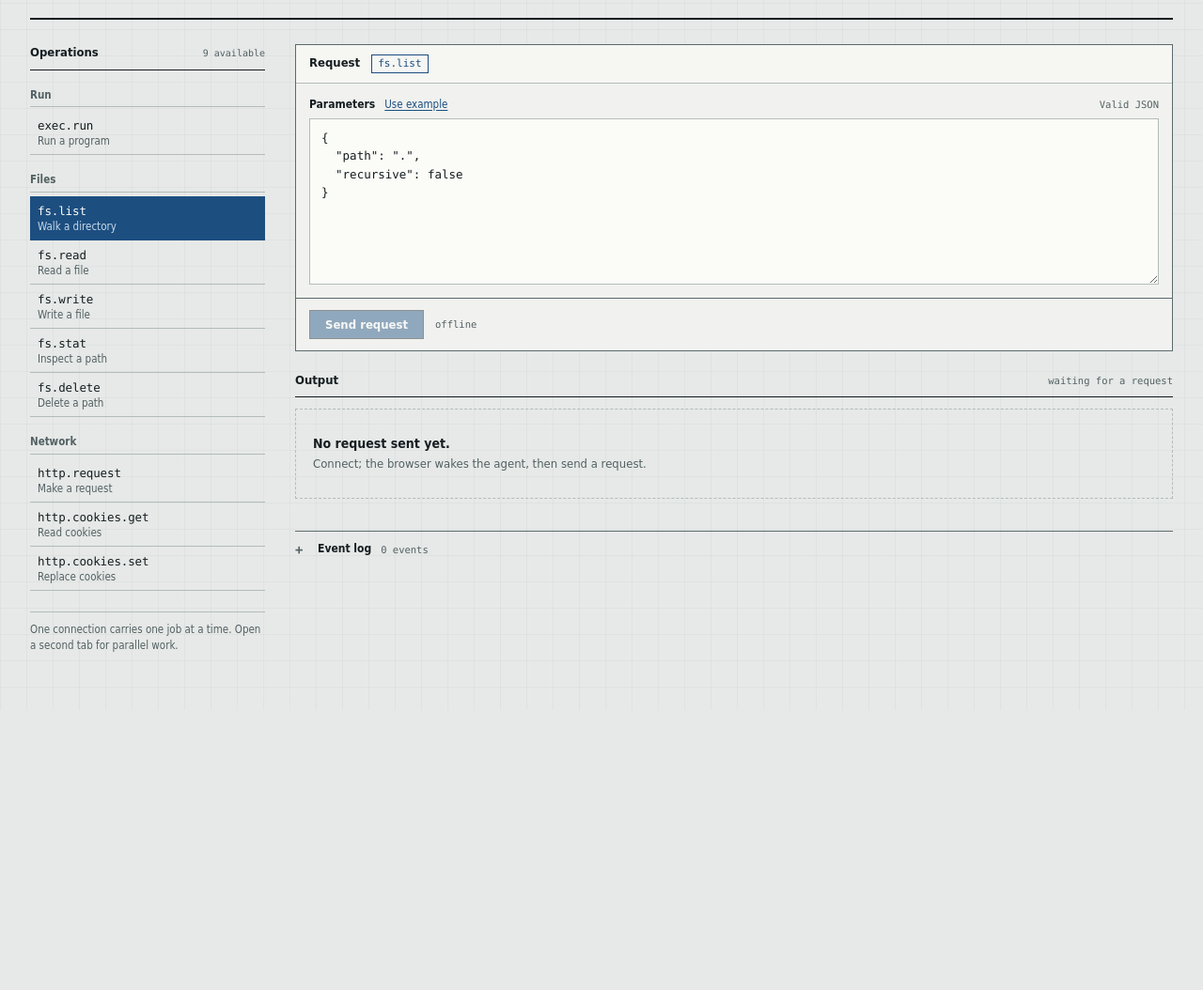
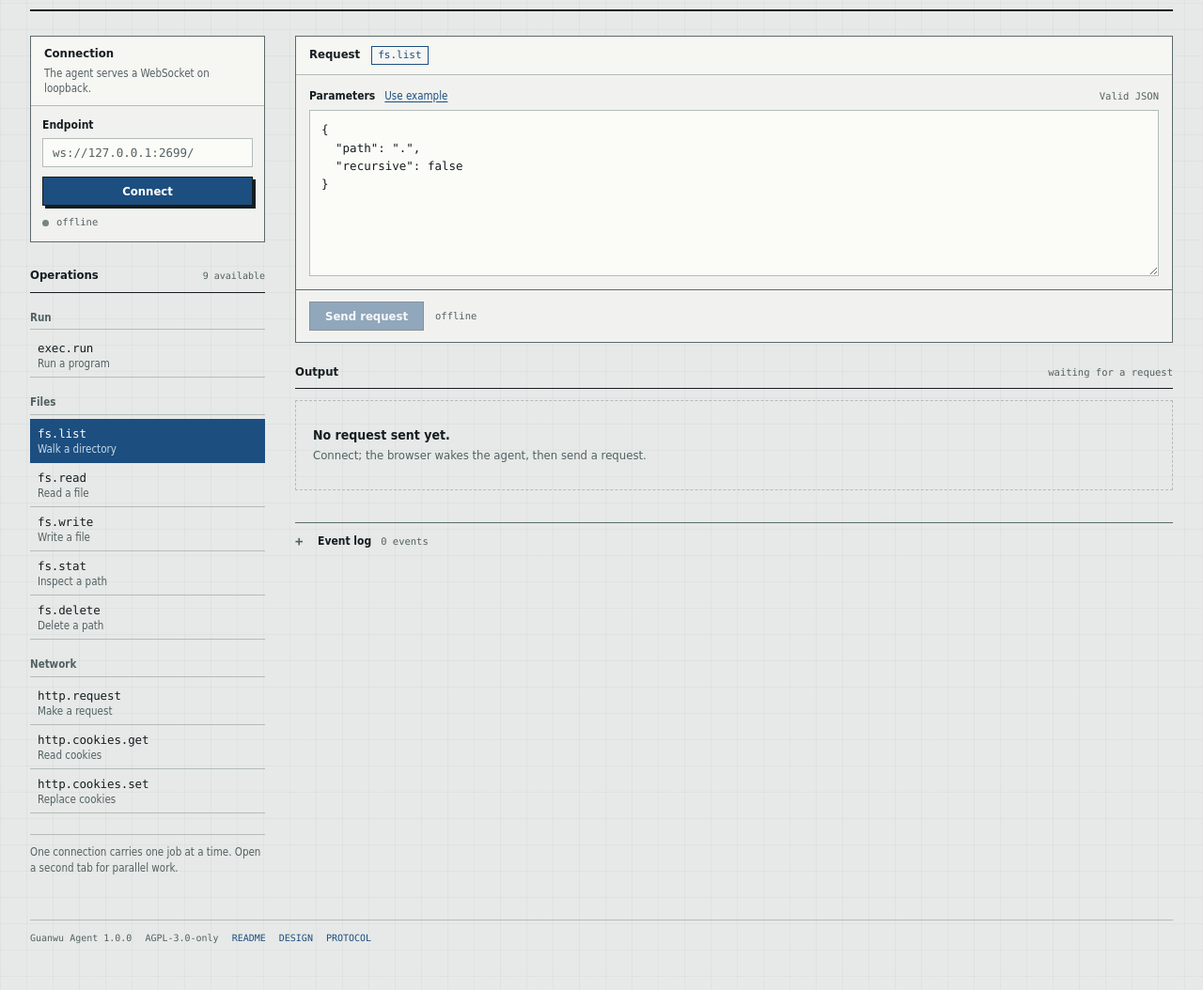
Before and after one commit to guanwu/guanwu-agent, a website: page docs/index.html in a window 1280 px wide. Shown: the part 137-1191 px from the top of the page at 94% size. Before the commit the page ends 893 px from the top, so only its background shows below. Drawn offline with Linux system fonts and the light colour scheme.

Commit message:
Put connection controls above operations in the console
The console now opens with a Connection panel in the rail, matching the Eport console layout: endpoint, Connect, and status sit above the operation list. A footer links the README, DESIGN, and PROTOCOL documents.

```diff
--- a/docs/index.html
+++ b/docs/index.html
@@ -299,9 +299,107 @@
       padding-top: 26px;
     }
 
+    .rail {
+      min-width: 0;
+    }
+
+    .connection {
+      border: 1px solid var(--line-strong);
+      background: var(--panel);
+    }
+
+    .section-head {
+      display: block;
+      padding: 9px 14px;
+      border-bottom: 1px solid var(--line);
+      background: rgba(251, 251, 247, 0.6);
+    }
+
+    .section-head h2 {
+      margin: 0;
+      font-size: 13px;
+      font-weight: 600;
+    }
+
+    .section-note {
+      display: block;
+      margin-top: 3px;
+      color: var(--muted);
+      font-size: 11.5px;
+    }
+
+    .connection-body {
+      display: grid;
+      grid-template-columns: minmax(0, 1fr);
+      gap: 10px;
+      padding: 12px;
+    }
+
+    .endpoint-field {
+      min-width: 0;
+    }
+
+    .connection-action {
+      width: 100%;
+      min-width: 0;
+    }
+
+    .field-label {
+      display: block;
+      margin-bottom: 5px;
+      color: var(--ink);
+      font-size: 12px;
+      font-weight: 600;
+    }
+
+    input[type="text"] {
+      display: block;
+      width: 100%;
+      padding: 7px 10px;
+      border: 1px solid var(--line);
+      border-radius: 0;
+      background: var(--panel-bright);
+      color: var(--ink);
+      font-family: var(--font-mono);
+      font-size: 12.5px;
+    }
+
+    input[type="text"]:focus-visible {
+      outline: 2px solid var(--blue);
+      outline-offset: -1px;
+    }
+
+    input[type="text"][readonly] {
+      color: var(--muted);
+    }
+
+    .connection-meta {
+      display: flex;
+      align-items: center;
+      gap: 8px;
+      flex-wrap: wrap;
+      color: var(--muted);
+      font-family: var(--font-mono);
+      font-size: 10.5px;
+    }
+
+    .status-dot {
+      width: 7px;
+      height: 7px;
+      border-radius: 50%;
+      background: var(--faint);
+    }
+
+    .status-dot.is-on {
+      background: var(--blue);
+    }
+
+    .status-dot.is-error {
+      background: var(--signal);
+    }
+
     .ops {
-      position: sticky;
-      top: 20px;
+      margin-top: 26px;
     }
 
     .rail-head {
@@ -1050,6 +1148,28 @@
       color: var(--signal);
     }
 
+    .footer {
+      display: flex;
+      align-items: baseline;
+      gap: 14px;
+      flex-wrap: wrap;
+      margin-top: 34px;
+      padding-top: 12px;
+      border-top: 1px solid var(--line);
+      color: var(--muted);
+      font-family: var(--font-mono);
+      font-size: 10px;
+    }
+
+    .footer a {
+      color: var(--blue);
+      text-decoration: none;
+    }
+
+    .footer a:hover {
+      text-decoration: underline;
+    }
+
     .sr-only {
       position: absolute;
       width: 1px;
@@ -1079,8 +1199,33 @@
         gap: 22px;
       }
 
-      .ops {
-        position: static;
+      .section-head {
+        display: flex;
+        align-items: baseline;
+        justify-content: space-between;
+        gap: 12px;
+      }
+
+      .section-note {
+        margin-top: 0;
+        text-align: right;
+      }
+
+      .connection-body {
+        grid-template-columns: minmax(0, 1fr) auto;
+        align-items: end;
+        gap: 10px 14px;
+        padding: 14px;
+      }
+
+      .connection-action {
+        width: auto;
+        min-width: 112px;
+      }
+
+      .connection-meta {
+        grid-column: 1 / -1;
+        gap: 12px;
       }
 
       .op-list {
@@ -1182,12 +1327,30 @@
           <span class="wire-state" id="wire-state" aria-live="polite">offline</span>
           <span class="wire-endpoint" id="endpoint">ws://127.0.0.1:2699/</span>
           <span class="wire-protocol" id="protocol">ga.v1</span>
-          <button type="button" class="secondary" id="connect">Connect</button>
         </div>
       </div>
     </header>
 
     <main class="layout">
+      <div class="rail">
+        <section class="connection" aria-labelledby="connection-title">
+          <div class="section-head">
+            <h2 id="connection-title">Connection</h2>
+            <span class="section-note">The agent serves a WebSocket on loopback.</span>
+          </div>
+          <div class="connection-body">
+            <label class="endpoint-field" for="connection-endpoint">
+              <span class="field-label">Endpoint</span>
+              <input id="connection-endpoint" type="text" value="ws://127.0.0.1:2699/" readonly spellcheck="false" autocapitalize="off" autocomplete="off">
+            </label>
+            <button type="button" class="primary connection-action" id="connect">Connect</button>
+            <div class="connection-meta">
+              <span class="status-dot" id="status-dot" aria-hidden="true"></span>
+              <span id="status" aria-live="polite">offline</span>
+            </div>
+          </div>
+        </section>
+
         <nav class="ops" aria-label="Operations">
           <div class="rail-head">
             <h2>Operations</h2>
@@ -1196,6 +1359,7 @@
           <div class="op-list" id="ops"></div>
           <p class="rail-note">One connection carries one job at a time. Open a second tab for parallel work.</p>
         </nav>
+      </div>
 
       <div class="bench">
         <section class="request-panel" aria-labelledby="request-title">
@@ -1273,6 +1437,14 @@
         </details>
       </div>
     </main>
+
+    <footer class="footer">
+      <span>Guanwu Agent 1.0.0</span>
+      <span>AGPL-3.0-only</span>
+      <a href="../README.md">README</a>
+      <a href="../DESIGN.md">DESIGN</a>
+      <a href="../PROTOCOL.md">PROTOCOL</a>
+    </footer>
   </div>
 
   <script src="dist/guanwu-agent.iife.min.js"></script>
@@ -1287,6 +1459,9 @@
         endpoint: document.getElementById("endpoint"),
         protocol: document.getElementById("protocol"),
         connect: document.getElementById("connect"),
+        connectionEndpoint: document.getElementById("connection-endpoint"),
+        status: document.getElementById("status"),
+        statusDot: document.getElementById("status-dot"),
         ops: document.getElementById("ops"),
         opBadge: document.getElementById("op-badge"),
         params: document.getElementById("params"),
@@ -1523,6 +1698,9 @@
           error: "connection failed",
         };
         ui.wireState.textContent = labels[mode] || mode;
+        ui.status.textContent = labels[mode] || mode;
+        ui.statusDot.classList.toggle("is-on", mode === "connected" || mode === "busy");
+        ui.statusDot.classList.toggle("is-error", mode === "error");
       }
 
       function updateConnectionUi() {
@@ -2299,6 +2477,7 @@
 
       function bind() {
         ui.endpoint.textContent = sdk.ENDPOINT;
+        ui.connectionEndpoint.value = sdk.ENDPOINT;
         ui.protocol.textContent = sdk.SUBPROTOCOL;
         buildOperationList();
 
```
Lines whose indentation alone changed are shown as unchanged.
